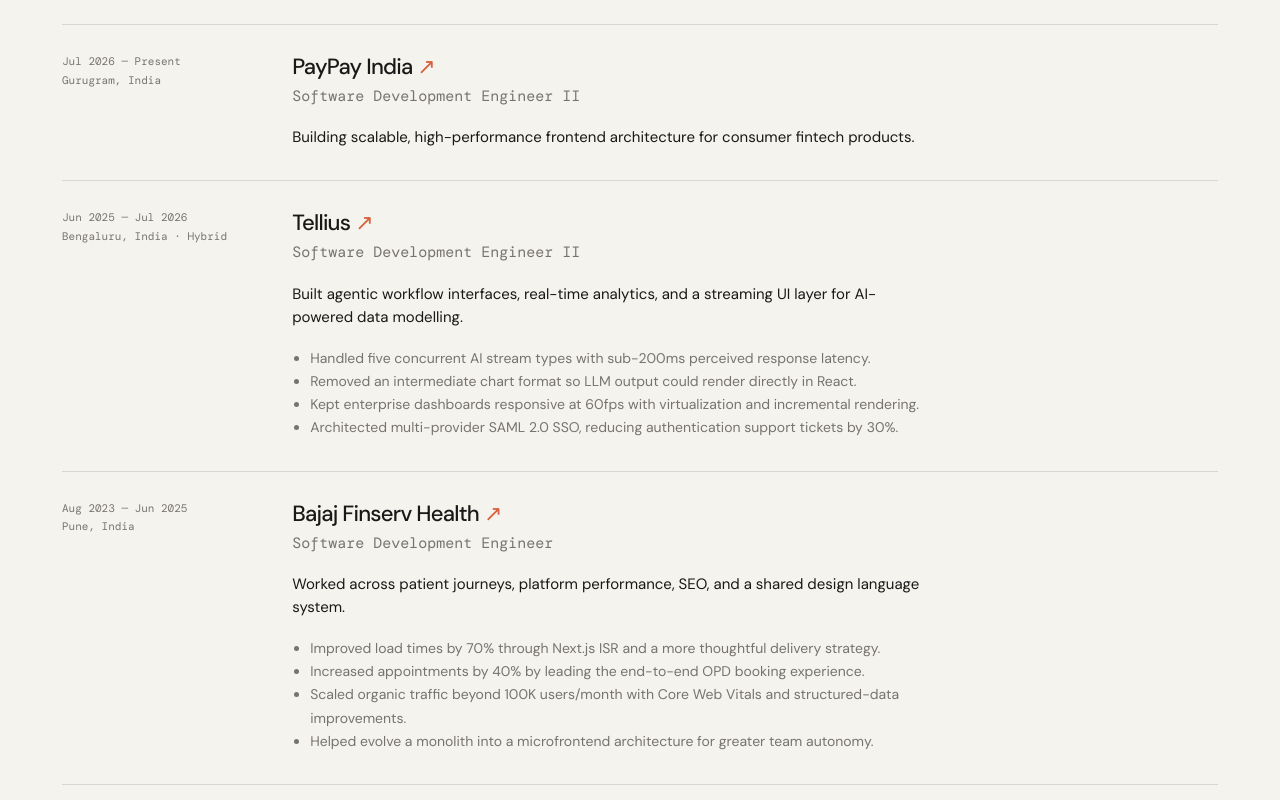
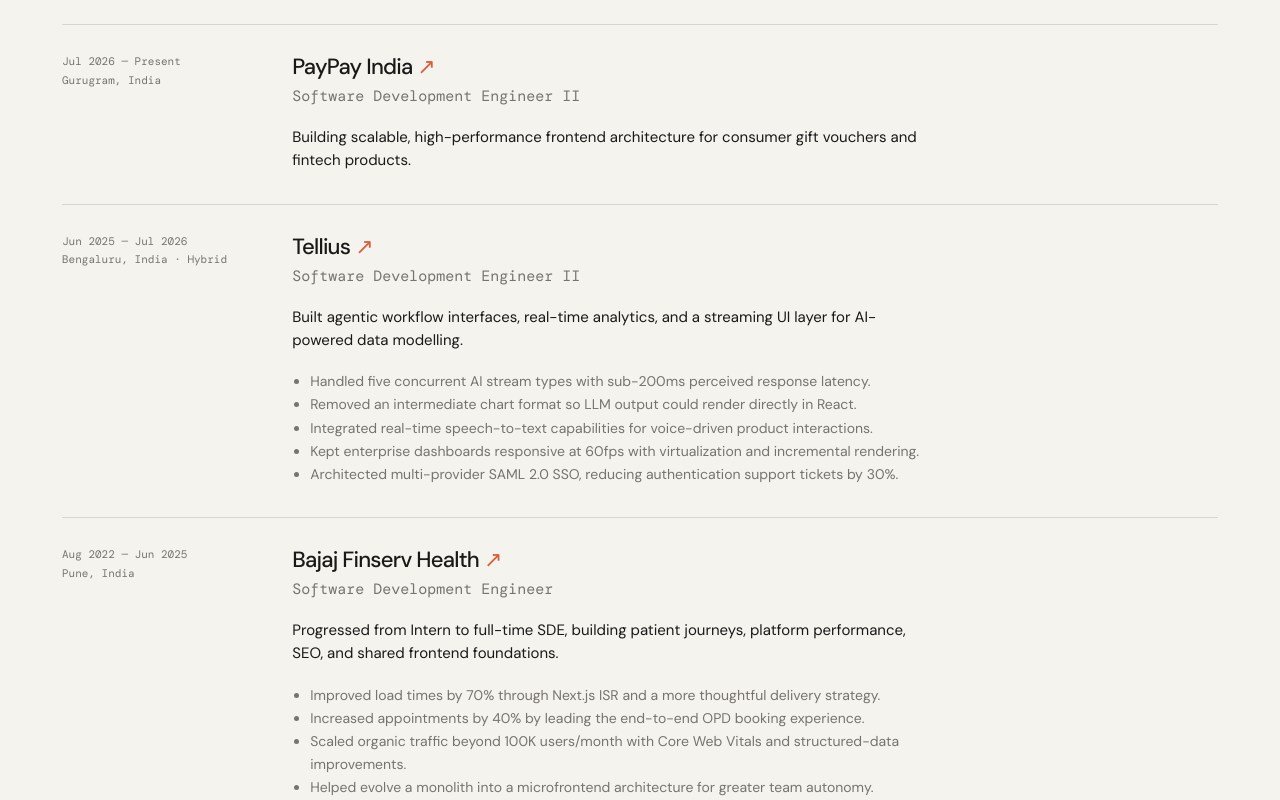
Before and after one commit to Shubham242000/portfolio-webste, a React (Vite) app: page / in a window 1280 px wide. Shown: the part 1200-2000 px from the top of the page. Built offline with nearby package versions, Linux system fonts and the light colour scheme; a web font is replaced by a local one.

Commit message:
code changes

```diff
--- a/components/experience/index.tsx
+++ b/components/experience/index.tsx
@@ -393,7 +393,7 @@
             >
               <span style={{ display: "flex", alignItems: "center", gap: "0.25rem" }}>
                 <svg width="12" height="12" viewBox="0 0 24 24" fill="currentColor">
-                  <path d="M12 2C8.13 2 5 5.13 5 9c0 5.25 7 13 7 13s7-7.75 7-13c0-3.87-3.13-7-7-7zm0 9.5c-1.38 0-2.5-1.12-2.5-2.5s1.12-2.5 2.5-2.5 2.5 1.12 2.5 2.5-1.12 2.5-2.5 2.5z"/>
+                  <path d="M12 2C8.13 2 5 5.13 5 9c0 5.25 7 13 7 13s7-7.75 7-13c0-3.87-3.13-7-7-7zm0 9.5c-1.38 0-2.5-1.12-2.5-2.5s1.12-2.5 2.5-2.5 2.5 1.12 2.5 2.5-1.12 2.5-2.5 2.5z" />
                 </svg>
                 {exp.location}
               </span>
@@ -454,7 +454,7 @@
           >
             Visit Company Website
             <svg width="12" height="12" viewBox="0 0 24 24" fill="currentColor">
-              <path d="M19 19H5V5h7V3H5c-1.11 0-2 .9-2 2v14c0 1.1.89 2 2 2h14c1.11 0 2-.9 2-2v-7h-2v7zM14 3v2h3.59l-9.83 9.83 1.41 1.41L19 6.41V10h2V3h-7z"/>
+              <path d="M19 19H5V5h7V3H5c-1.11 0-2 .9-2 2v14c0 1.1.89 2 2 2h14c1.11 0 2-.9 2-2v-7h-2v7zM14 3v2h3.59l-9.83 9.83 1.41 1.41L19 6.41V10h2V3h-7z" />
             </svg>
           </a>
         </div>
--- a/content/portfolio.js
+++ b/content/portfolio.js
@@ -1,8 +1,7 @@
 export const experience = [
-  { company: "PayPay India", role: "Software Development Engineer II", period: "Jul 2026 — Present", place: "Gurugram, India", href: "https://paypay.co.in/", summary: "Building scalable, high-performance frontend architecture for consumer fintech products." },
-  { company: "Tellius", role: "Software Development Engineer II", period: "Jun 2025 — Jul 2026", place: "Bengaluru, India · Hybrid", href: "https://tellius.com/", summary: "Built agentic workflow interfaces, real-time analytics, and a streaming UI layer for AI-powered data modelling.", outcomes: ["Handled five concurrent AI stream types with sub-200ms perceived response latency.", "Removed an intermediate chart format so LLM output could render directly in React.", "Kept enterprise dashboards responsive at 60fps with virtualization and incremental rendering.", "Architected multi-provider SAML 2.0 SSO, reducing authentication support tickets by 30%."] },
-  { company: "Bajaj Finserv Health", role: "Software Development Engineer", period: "Aug 2023 — Jun 2025", place: "Pune, India", href: "https://www.bajajfinservhealth.in/", summary: "Worked across patient journeys, platform performance, SEO, and a shared design language system.", outcomes: ["Improved load times by 70% through Next.js ISR and a more thoughtful delivery strategy.", "Increased appointments by 40% by leading the end-to-end OPD booking experience.", "Scaled organic traffic beyond 100K users/month with Core Web Vitals and structured-data improvements.", "Helped evolve a monolith into a microfrontend architecture for greater team autonomy."] },
-  { company: "Bajaj Finserv Health", role: "Software Development Intern", period: "Aug 2022 — Aug 2023", place: "Pune, India", href: "https://www.bajajfinservhealth.in/", summary: "Built customer-facing healthcare flows and strengthened the frontend foundations behind them.", outcomes: ["Led the Medicard flow from API integration to complex client-side state management.", "Reduced unnecessary renders with React Profiler, custom hooks, and reusable providers.", "Improved error visibility with custom API tracking headers and ELK dashboards."] },
+  { company: "PayPay India", role: "Software Development Engineer II", period: "Jul 2026 — Present", place: "Gurugram, India", href: "https://paypay.co.in/", summary: "Building scalable, high-performance frontend architecture for consumer gift vouchers and fintech products." },
+  { company: "Tellius", role: "Software Development Engineer II", period: "Jun 2025 — Jul 2026", place: "Bengaluru, India · Hybrid", href: "https://tellius.com/", summary: "Built agentic workflow interfaces, real-time analytics, and a streaming UI layer for AI-powered data modelling.", outcomes: ["Handled five concurrent AI stream types with sub-200ms perceived response latency.", "Removed an intermediate chart format so LLM output could render directly in React.", "Integrated real-time speech-to-text capabilities for voice-driven product interactions.", "Kept enterprise dashboards responsive at 60fps with virtualization and incremental rendering.", "Architected multi-provider SAML 2.0 SSO, reducing authentication support tickets by 30%."] },
+  { company: "Bajaj Finserv Health", role: "Software Development Engineer", period: "Aug 2022 — Jun 2025", place: "Pune, India", href: "https://www.bajajfinservhealth.in/", summary: "Progressed from Intern to full-time SDE, building patient journeys, platform performance, SEO, and shared frontend foundations.", outcomes: ["Improved load times by 70% through Next.js ISR and a more thoughtful delivery strategy.", "Increased appointments by 40% by leading the end-to-end OPD booking experience.", "Scaled organic traffic beyond 100K users/month with Core Web Vitals and structured-data improvements.", "Helped evolve a monolith into a microfrontend architecture for greater team autonomy.", "Led the Medicard flow, reduced re-renders with React Profiler/custom hooks, and improved API visibility with ELK dashboards."] },
   { company: "Robofied", role: "Web Development Intern", period: "Oct 2021 — Dec 2021", place: "Remote", href: "https://robofied.com/", summary: "Developed responsive React interfaces and reusable dashboard components for internal products.", outcomes: ["Made complex data flows predictable with Redux, Redux-Saga, and Context API.", "Improved responsiveness through memoization and render optimisations."] },
   { company: "Nirvann Applications", role: "Web Development Intern", period: "Feb 2021 — Apr 2021", place: "Remote", href: "https://utsavapp.in/", summary: "Worked with startup teams to establish responsive digital experiences across three brands.", outcomes: ["Delivered accessible interfaces with React, Bootstrap, and vanilla JavaScript.", "Reduced initial load time by 30% using dynamic imports and memoization."] },
 ];
```
